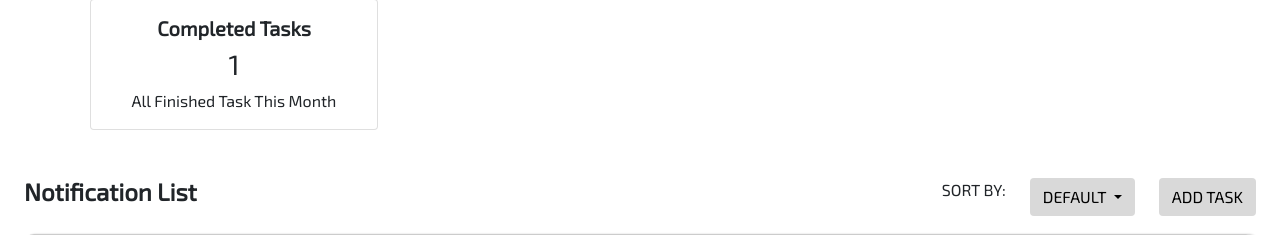
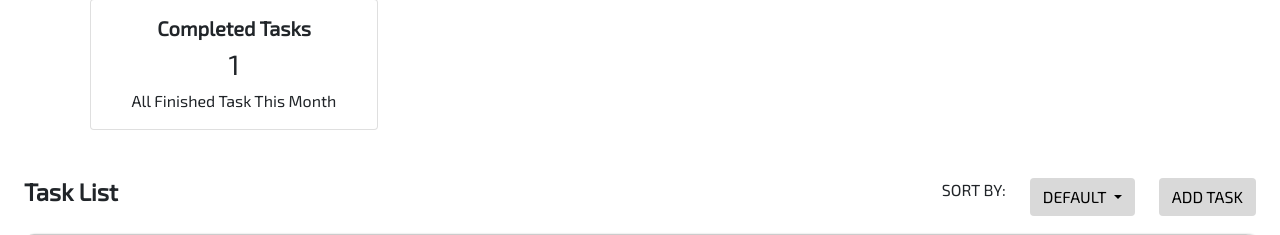
Before and after one commit to Niles-Rondez/Task-Management-and-Notification-System-for-SMG, a PHP site: page /dashboard.php in a window 1280 px wide. Shown: the part 244-479 px from the top of the page. Run offline with PHP 8.4, Linux system fonts and the light colour scheme; data comes from the database, SQL or seed files in the repository; some libraries are stand-ins or nearby versions.

Commit message:
Update dashboard.php

```diff
--- a/dashboard.php
+++ b/dashboard.php
@@ -134,7 +134,7 @@ mysqli_close($conn);
   <div class="mx-4 mt-5">
     <div class="row">
       <div class="col">
-      <h4 class="fw-bold">Notification List</h4>
+      <h4 class="fw-bold">Task List</h4>
       </div>
       <div class="col-auto ">
         <p>SORT BY:</p>
```
